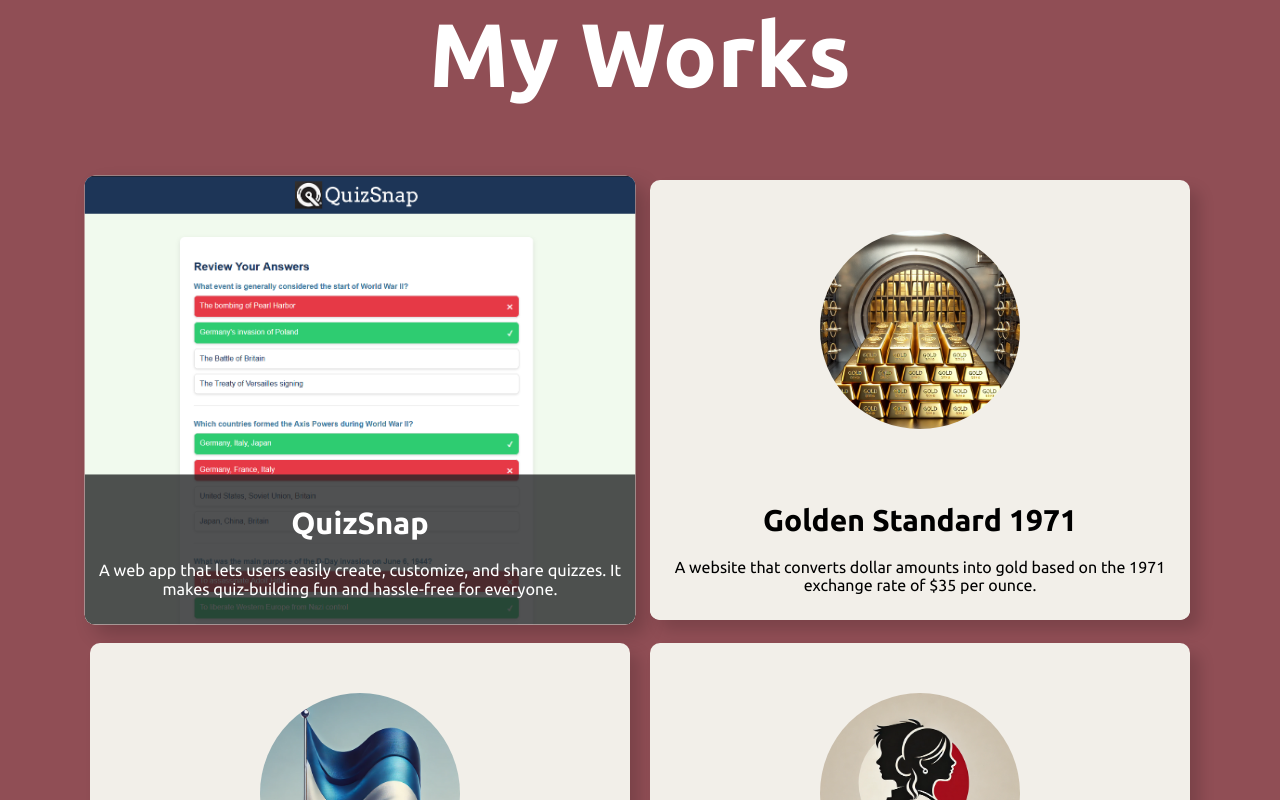
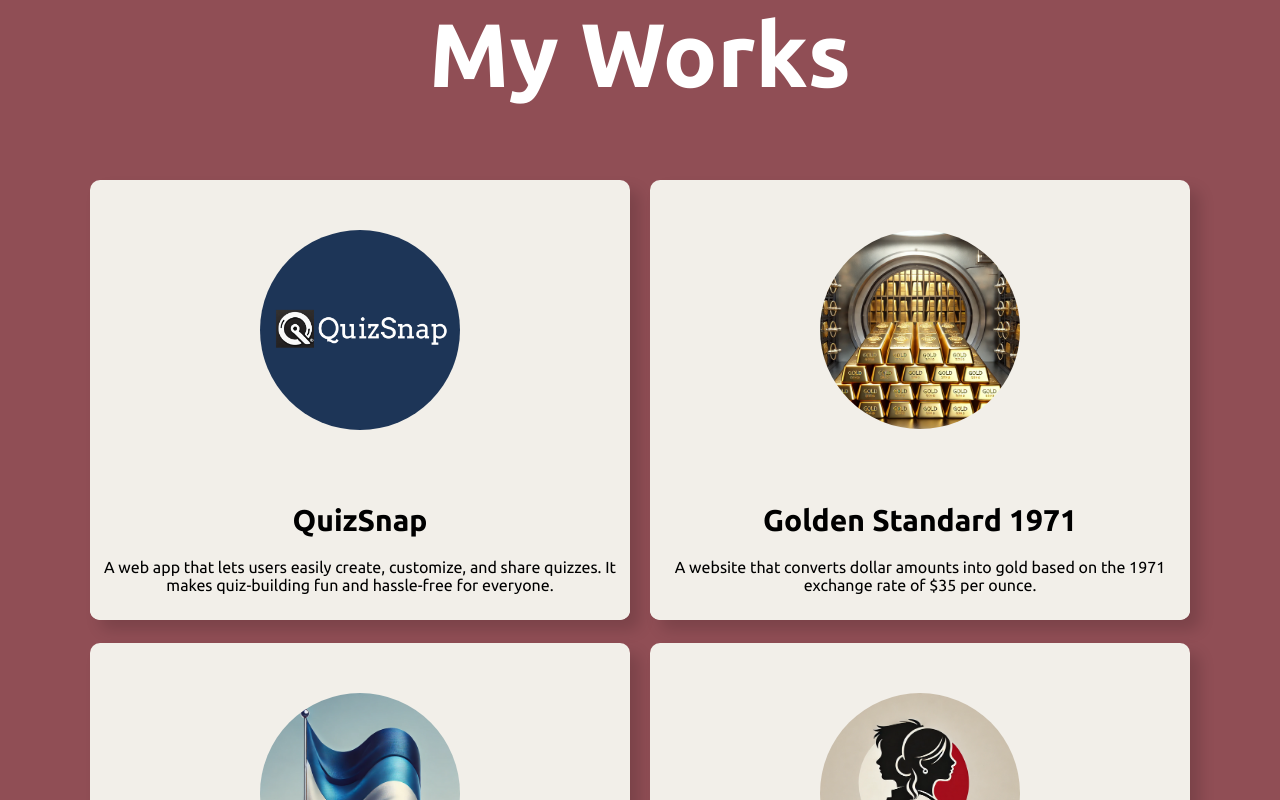
Before and after one commit to GianFerre/gian-dev-portfolio, a React (Vite) app: page / in a window 1280 px wide. In both pictures the pointer is over the element 360 px from the left and 1058 px from the top of the page. Shown: the part 658-1458 px from the top of the page. Built offline with nearby package versions, Linux system fonts and the light colour scheme; a web font is replaced by a local one.

Commit message:
Card uniformity, removed hover on mobile, added gaps to form.

```diff
--- a/src/index.css
+++ b/src/index.css
@@ -312,7 +312,7 @@
 }
 
 .card-link:hover .card {
-  transform: scale(1.02); /* Slightly enlarges the card */
+  transform: scale(1.03); /* Slightly enlarges the card */
   box-shadow: 10px 10px 20px rgba(0, 0, 0, 0.2); /* Adds a soft shadow */
 }
 
@@ -321,13 +321,13 @@
   transition: background-color 0.3s ease, transform 0.3s ease;
 }
 
-.quizsnap-card .card-image {
+/* .quizsnap-card .card-image {
   max-width: 40%;
   height: auto;
   border-radius: 50%;
   margin-bottom: 10px;
   transition: opacity 0.3s ease;
-}
+} */
 
 .quizsnap-card:hover .card-image {
   opacity: 0; /* Fade out circle image */
@@ -356,13 +356,15 @@
   background-color: rgba(37, 38, 39, 0.8);
 }
 
+.contact-form-container {
+  margin-left: 50px;
+  margin-right: 55px;
+}
+
 
 
 @media (max-width: 820px) {
 
-  .card {
-    max-width: 100%;
-  }
   .header-title {
       font-size: 40px;
   }
@@ -400,3 +402,57 @@
     height: 220px; /* Same dimensions as the images */
   }
 }
+
+/* Apply hover effects only to devices that support hover */
+@media (hover: hover) {
+  .card:hover,
+  .quizsnap-card:hover,
+  .card-link:hover .card {
+    transform: scale(1.05); /* Enlarges the card */
+    box-shadow: 10px 10px 20px rgba(0, 0, 0, 0.2); /* Adds shadow */
+  }
+
+  .quizsnap-card:hover .card-image {
+    opacity: 0; /* Fade out circle image */
+  }
+
+  .quizsnap-card:hover .background-overlay {
+    opacity: 1; /* Show background */
+  }
+
+  .quizsnap-card:hover .textBlock {
+    background-color: rgba(37, 38, 39, 0.8); /* Darker background */
+  }
+
+  .quizsnap-card:hover .card-title,
+  .quizsnap-card:hover .card-text {
+    color: white; /* Adjust text color */
+  }
+}
+
+/* Disable hover styles for mobile devices */
+@media (hover: none) {
+  .card:hover,
+  .quizsnap-card:hover,
+  .card-link:hover .card {
+    transform: none !important; /* No scaling */
+    box-shadow: 10px 10px 15px rgba(0, 0, 0, 0.15) !important; /* Default shadow */
+  }
+
+  .quizsnap-card .card-image {
+    opacity: 1 !important; /* Ensure images are visible */
+  }
+
+  .quizsnap-card .background-overlay {
+    opacity: 0 !important; /* Hide background overlay */
+  }
+
+  .quizsnap-card .textBlock {
+    background-color: #f2efe9 !important; /* Restore default background */
+  }
+
+  .quizsnap-card .card-title,
+  .quizsnap-card .card-text {
+    color: black !important; /* Default text color */
+  }
+}
```
